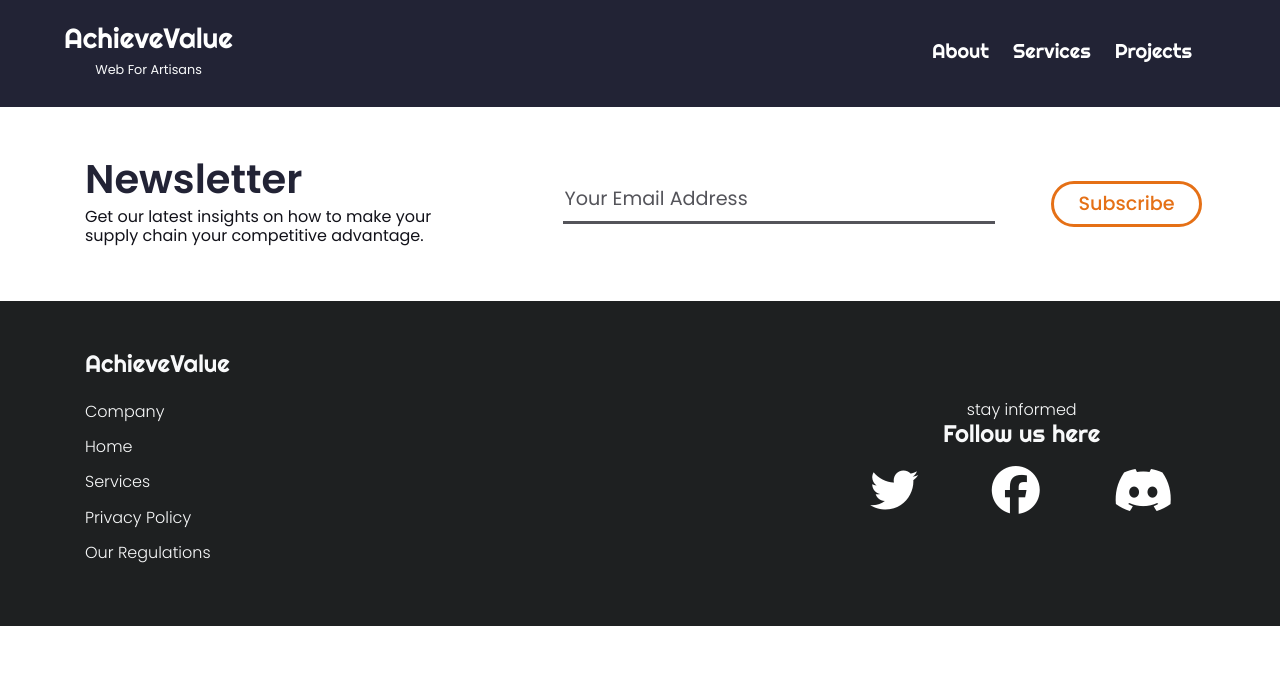
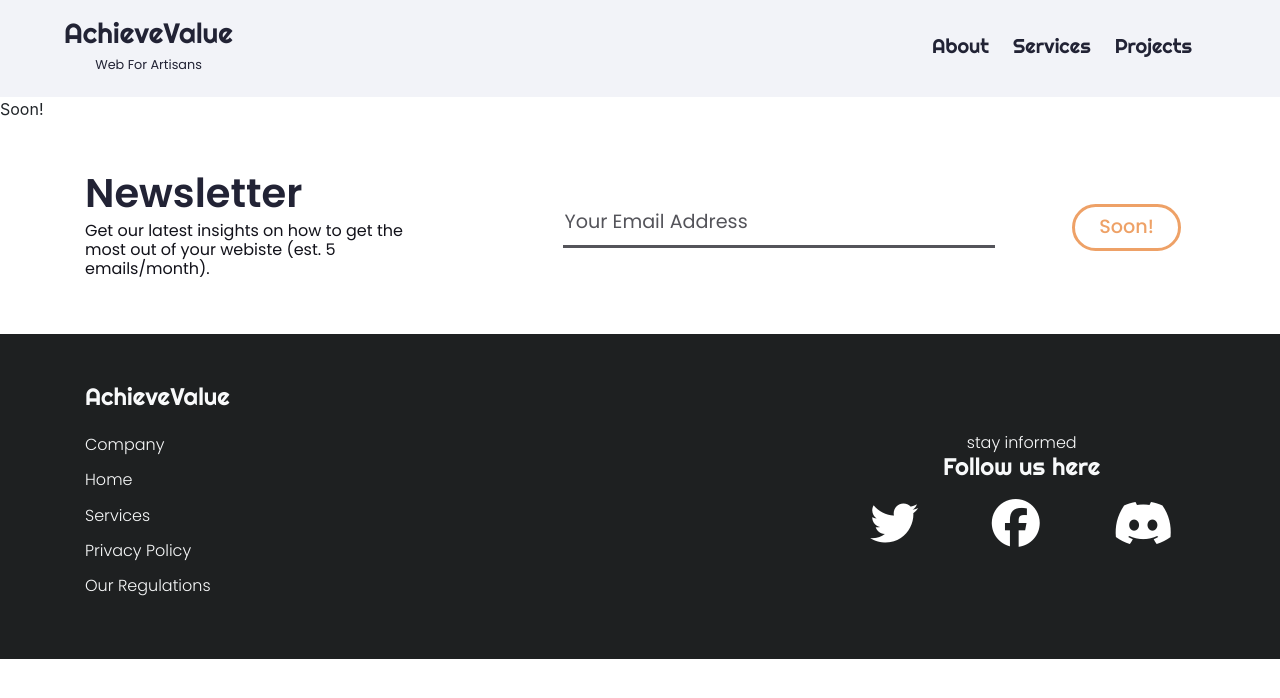
Before and after one commit to AchieveValue/portofolio-frontend, a React (Create React App) app in the folder client/: page / in a window 1280 px wide. Shown: the top 698 px of the page. Built offline with nearby package versions, Linux system fonts and the light colour scheme.

Commit message:
Added aniamtions for NavBar

```diff
--- a/client/src/App.js
+++ b/client/src/App.js
@@ -1,10 +1,10 @@
 import './App.css';
 import React, { useEffect } from 'react';
 import { SmoothScroll } from './Functions'
-import { Switch, Route, useLocation } from "react-router-dom";
+import { Switch, Route, useLocation} from "react-router-dom";
+import { AnimatePresence } from 'framer-motion'
 
 // Componenets
-import NavBar from './Components/Navbar';
 import About from './Components/About';
 import Footer from './Components/Footer'
 import ComingSoon from './Components/ComingSoon'
@@ -19,8 +19,8 @@ function App() {
 
   return (
     <>
-      <NavBar  location={location.pathname.slice(1)} dark={true}/>
-      <Switch>
+      <AnimatePresence exitBeforeEnter>
+        <Switch location={location} key={location.key}>
           <Route path='/about'>
             <About/>
           </Route>
@@ -30,7 +30,11 @@ function App() {
           <Route path='/projects'>
             <ComingSoon />
           </Route>
+          <Route>
+            <ComingSoon />
+          </Route>
         </Switch>
+      </AnimatePresence>
       <Footer />
     </>
   );
--- a/client/src/Components/About.js
+++ b/client/src/Components/About.js
@@ -3,6 +3,8 @@ import '../App.css';
 import { motion, useAnimation } from 'framer-motion';
 import LazyLoad from 'react-lazyload';
 import { useWindowDimensions } from '../Functions'
+
+import NavBar from './Navbar';
 
 const About = () => {
     const { width } = useWindowDimensions();
@@ -68,7 +70,7 @@ const About = () => {
         show: {
             opacity: 1,
             transition: {
-                delay: 3.4,
+                delay: 3,
                 duration: 0.5,
                 ease: "easeOut",
             }
@@ -107,7 +109,8 @@ const About = () => {
 
     return (
         <>
-        <motion.div variants={parent} initial="hidden" animate="show">
+        <NavBar dark={true}/>
+        <motion.div variants={parent} initial="hidden" animate="show" exit={{ opacity: 0 }}>
 
             <motion.div className="container-fluid p-0 m-0 d-flex align-items-center d-flex flex-column-reverse justify-content-start px-5 px-lg-0" style={{ width: '100%', height: '70vh', backgroundImage: `url('https://wallpaperbat.com/img/446956-developer-wallpaper-picture.jpg')`, backgroundSize: 'cover', backgroundPosition: 'center' }}>
                 <div className="container" style={{ marginBottom: '6%'}}>
--- a/client/src/Components/ComingSoon.js
+++ b/client/src/Components/ComingSoon.js
@@ -1,10 +1,15 @@
 import React from 'react';
+
+import NavBar from './Navbar';
 
 const ComingSoon = () => {
     return (
-        <div className="">
-            Soon bitch!
-        </div>
+        <>
+            <NavBar dark={false}/>
+            <div className="">
+                Soon!
+            </div>
+        </>
     )
 }
 
--- a/client/src/Components/Footer.js
+++ b/client/src/Components/Footer.js
@@ -29,12 +29,12 @@ const Footer = () => {
                     <div className="container row d-flex align-items-center justify-content-center justify-content-lg-between w-100 py-5 px-0 m-0" style={{ padding: '9%' }}>
                         <div className="col-12 text-center text-lg-left col-lg-5 mb-3 mb-lg-0 d-flex align-items-center align-items-lg-start flex-column px-0">
                             <h1 className="poppins mb-1" style={{ color: '#222335', fontWeight: 600 }}>Newsletter</h1>
-                            <h6 className="poppins w-75" style={{ color: '#12121A', fontWeight: 400 }}>Get our latest insights on how to make your supply chain your competitive advantage.</h6>
+                            <h6 className="poppins w-75" style={{ color: '#12121A', fontWeight: 400 }}>Get our latest insights on how to get the most out of your webiste (est. 5 emails/month).</h6>
                         </div>
                         <div className="col-8 col-lg d-flex align-items-center flex-column">
                             <input type="email" className="w-100 newsletterInput pb-2 text-center text-lg-left" placeholder="Your Email Address"/>
                         </div>
-                        <div className="col-12 col-lg-2 d-flex align-items-center flex-column mt-4 mt-lg-0"><button className="btn newsletterButton ml-lg-5 px-4">Subscribe</button></div>
+                        <div className="col-12 col-lg-2 d-flex align-items-center flex-column mt-4 mt-lg-0"><button className="btn newsletterButton ml-lg-5 px-4" style={{ cursor: "not-allowed" }} disabled>Soon!</button></div>
                     </div>
                 </motion.div>
             </LazyLoad>
--- a/client/src/Components/Navbar.js
+++ b/client/src/Components/Navbar.js
@@ -1,10 +1,14 @@
 import React, { useState } from 'react';
 import { Link } from "react-router-dom";
 import '../App.css';
-import { motion } from 'framer-motion';
+import { motion  } from 'framer-motion';
+import { useLocation } from "react-router-dom";
 
 
-const NavBar = ({ location, dark }) => {
+const NavBar = ({ dark }) => {
+    let location = useLocation();
+    location= location.pathname.slice(1);
+
     location = ["about", "services", "projects"].indexOf(location) + 1;
 
     const [hoveredLink, setHoveredLink] = useState(location);
@@ -20,7 +24,7 @@ const NavBar = ({ location, dark }) => {
                 delay: 0.5,
                 ease: "easeOut",
                 when: "beforeChildren",
-                staggerChildren: 0.2,
+                staggerChildren: 0.4,
             }
         }
     }
@@ -44,7 +48,7 @@ const NavBar = ({ location, dark }) => {
 
     if(dark) {
         return (
-            <motion.div className="navbar" style={{ background: '#222335'}} variants={parent} initial="hidden" animate="show">
+            <motion.div className="navbar" style={{ background: '#222335'}} variants={parent} initial="hidden" animate="show" exit="hidden">
                 <div className="container-fluid py-2 d-flex align-items-center justify-content-center justify-content-lg-between flex-column flex-lg-row px-0 px-lg-5">
                     <motion.a className="navbar-brand" href="/" variants={children}>
                         <div className="">
@@ -52,7 +56,6 @@ const NavBar = ({ location, dark }) => {
                             <h6 className="text-light poppins font-weight-light text-center"><small>Web For Artisans</small></h6>
                         </div>
                     </motion.a>
-
                     <div className="w-75 d-flex justify-content-around justify-content-lg-end align-items-center mt-4 mt-lg-0" onMouseLeave={() => { setHoveredLink(location) }}>
                         <div className="d-flex text-light rightenous justify-content-between">
                             <Link to="/about" style={{ color: 'white', textDecoration: 'none' }}><motion.h5 className="mr-4 mb-0 pb-1" variants={children} style={(hoveredLink === 1 ? { borderBottom: '2.5px solid white', ...linkStyle} : { borderBottom: 0, ...linkStyle })} onMouseEnter={() => { setHoveredLink(1) }}>About</motion.h5></Link>
@@ -65,7 +68,7 @@ const NavBar = ({ location, dark }) => {
         )
     } else {
         return (
-            <motion.div className="navbar" style={{ background: '#F2F3F8'}} variants={parent} initial="hidden" animate="show">
+            <motion.div className="navbar" style={{ background: '#F2F3F8'}} variants={parent} initial="hidden" animate="show" exit="hidden">
                 <div className="container-fluid py-2 d-flex align-items-center justify-content-center justify-content-lg-between flex-column flex-lg-row px-0 px-lg-5">
                     <motion.a clasName="navbar-brand" href="/" variants={children}>
                         <div className="">
@@ -76,9 +79,9 @@ const NavBar = ({ location, dark }) => {
 
                     <div className="w-75 d-flex justify-content-around justify-content-lg-end align-items-center mt-4 mt-lg-0" style={{ color: '#222335' }} onMouseLeave={() => { setHoveredLink(location) }}>
                         <div className="d-flex rightenous justify-content-between">
-                        <motion.h5 className="mr-4 mb-0 pb-1" variants={children} style={(hoveredLink === 1 ? { borderBottom: '2.5px solid #222335', ...linkStyle} : { borderBottom: 0, ...linkStyle })} onMouseEnter={() => { setHoveredLink(1) }}>About</motion.h5>
-                            <motion.h5 className="mr-4 mb-0 pb-1" variants={children} style={(hoveredLink === 2 ? { borderBottom: '2.5px solid #222335', ...linkStyle} : { borderBottom: 0, ...linkStyle })} onMouseEnter={() => { setHoveredLink(2) }}>Services</motion.h5>
-                            <motion.h5 className="mr-4 mb-0 pb-1" variants={children} style={(hoveredLink === 3 ? { borderBottom: '2.5px solid #222335', ...linkStyle} : { borderBottom: 0, ...linkStyle })} onMouseEnter={() => { setHoveredLink(3) }}>Projects</motion.h5>
+                            <Link to="/about" style={{ color: '#222335', textDecoration: 'none' }}><motion.h5 className="mr-4 mb-0 pb-1" variants={children} style={(hoveredLink === 1 ? { borderBottom: '2.5px solid #222335', ...linkStyle} : { borderBottom: 0, ...linkStyle })} onMouseEnter={() => { setHoveredLink(1) }}>About</motion.h5></Link>
+                            <Link to="/services" style={{ color: '#222335', textDecoration: 'none' }}><motion.h5 className="mr-4 mb-0 pb-1" variants={children} style={(hoveredLink === 2 ? { borderBottom: '2.5px solid #222335', ...linkStyle} : { borderBottom: 0, ...linkStyle })} onMouseEnter={() => { setHoveredLink(2) }} transition={{ duration: 2 }}>Services</motion.h5></Link>
+                            <Link to="/projects" style={{ color: '#222335', textDecoration: 'none' }}><motion.h5 className="mr-4 mb-0 pb-1" variants={children} style={(hoveredLink === 3 ? { borderBottom: '2.5px solid #222335', ...linkStyle} : { borderBottom: 0, ...linkStyle })} onMouseEnter={() => { setHoveredLink(3) }}>Projects</motion.h5></Link>
                         </div>
                     </div>
                 </div>
```
Lines whose indentation alone changed are shown as unchanged.
